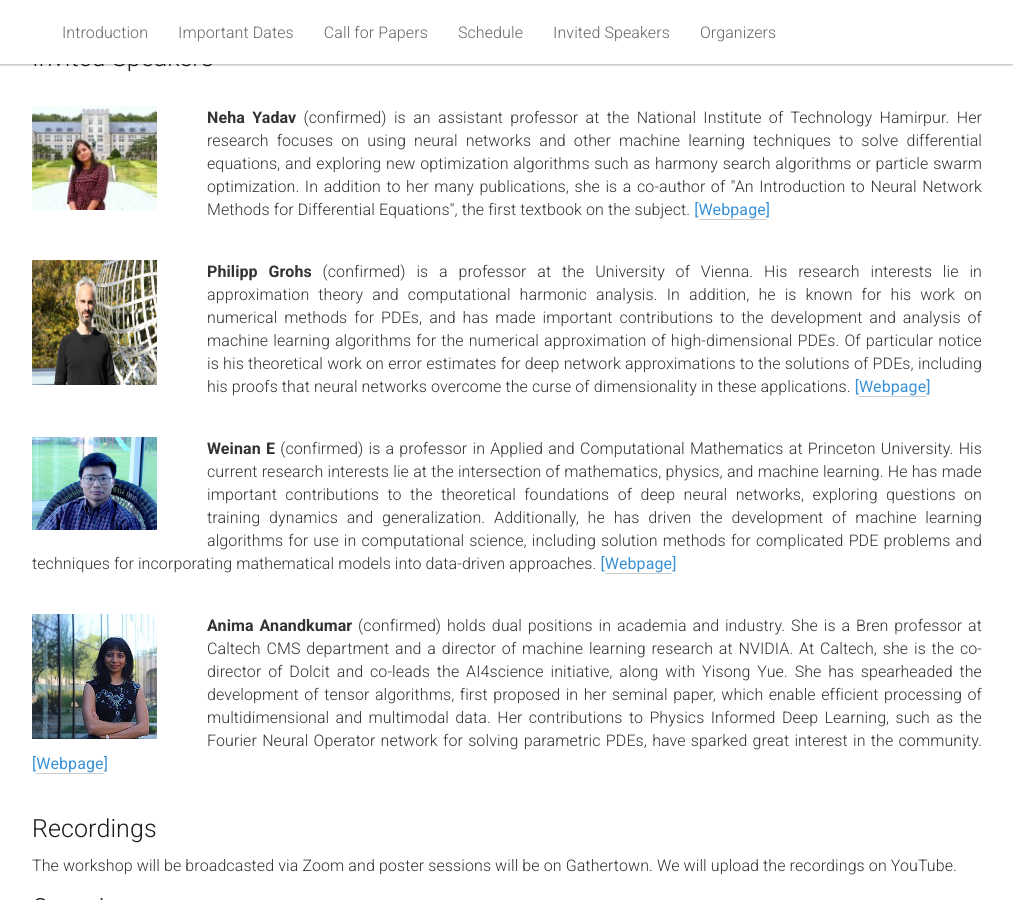
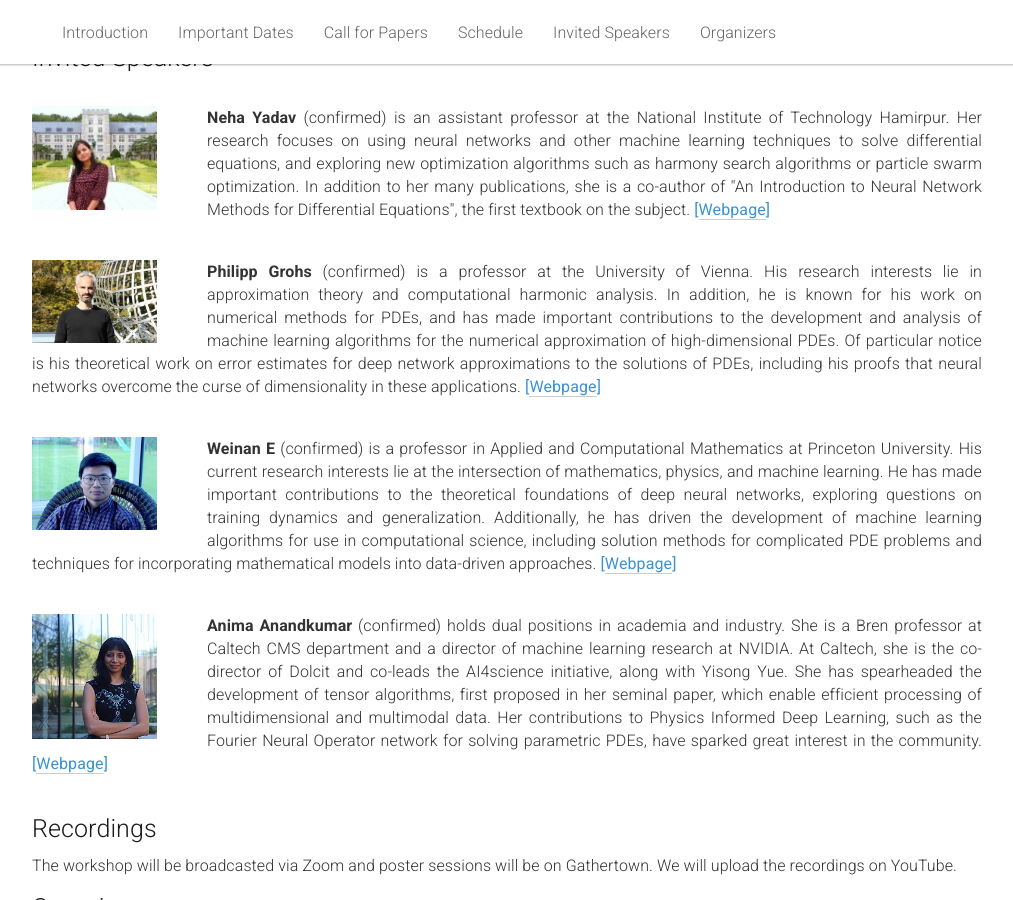
Before and after one commit to dl-de/dl-de.github.io, a Jekyll site: the page built from _pages/home.md, in a window 1280 px wide and 900 px high, scrolled down 2373 px. Shown: the whole window, without its empty margins (133-1146 px from the left). Built offline with Jekyll 4.4.1, drawn with Linux system fonts in a browser that asks for light colours.

Commit message:
minor changes

```diff
--- a/_pages/home.md
+++ b/_pages/home.md
@@ -214,7 +214,7 @@ The scope of the workshop spans topics at the intersection of DL and DEs, includ
 
 <div class="row">
   <div class="col-md-12">
-    <img class="speaker-pic" style="float:left;margin-right:50px;width:200px;height:200px;overflow:hidden;" src="{{ "/static/img/people/philippgrohs.jpg" | prepend:site.baseurl }}">
+    <img class="speaker-pic" style="float:left;margin-right:50px;width:auto;height:auto;overflow:hidden;" src="{{ "/static/img/people/philippgrohs.jpg" | prepend:site.baseurl }}">
     <p><b>Philipp Grohs</b>
     (confirmed) is a professor at the University of Vienna. His research interests lie in approximation theory and computational harmonic analysis. In addition, he is known for his work on numerical methods for PDEs, and has made important contributions to the development and analysis of machine learning algorithms for the numerical approximation of high-dimensional PDEs. Of particular notice is his theoretical work on error estimates for deep network approximations to the solutions of PDEs, including his proofs that neural networks overcome the curse of dimensionality in these applications.
     <span style="color:#3a92d6;font-weight:400;">[<a href="https://mat.univie.ac.at/~grohs/">Webpage</a>]</span></p>
```
